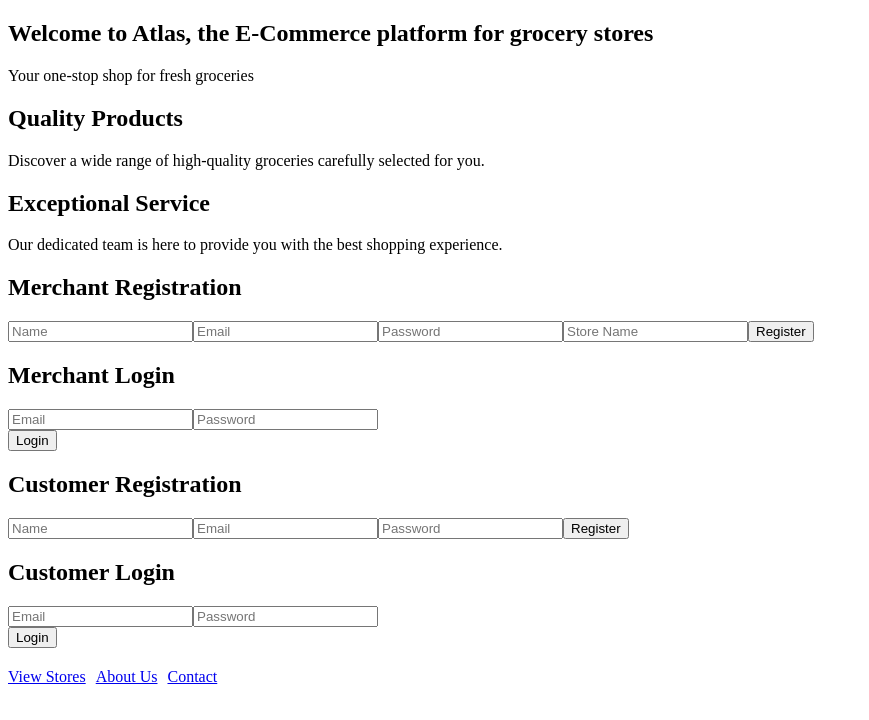
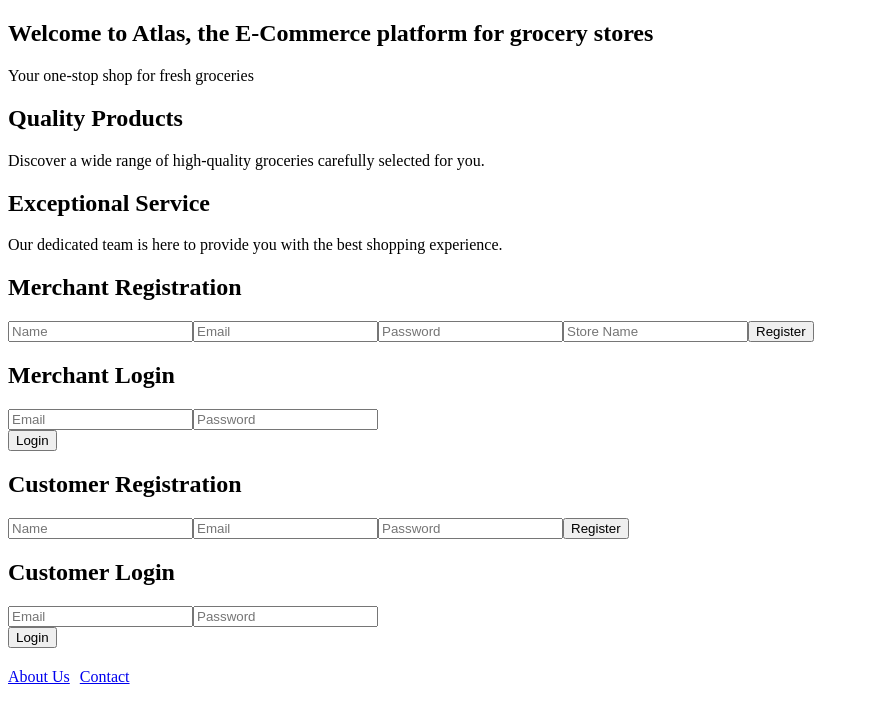
Before and after one commit to riceandbeans35/fullstack, a React (Create React App) app in the folder client/: page / in a window 1280 px wide. Shown: the top 720 px of the page, without its empty margins (0-869 px from the left). Built offline with nearby package versions, Linux system fonts and the light colour scheme.

Commit message:
Removed hyperlink on landing page.

```diff
--- a/client/src/pages/LandingPage.js
+++ b/client/src/pages/LandingPage.js
@@ -36,9 +36,6 @@
       </section>
       <footer>
         <div className="footer-links">
-          <a href="/storelists" style={{ marginRight: "10px" }}>
-            View Stores
-          </a>
           <a href="/aboutus" style={{ marginRight: "10px" }}>
             About Us
           </a>
```
